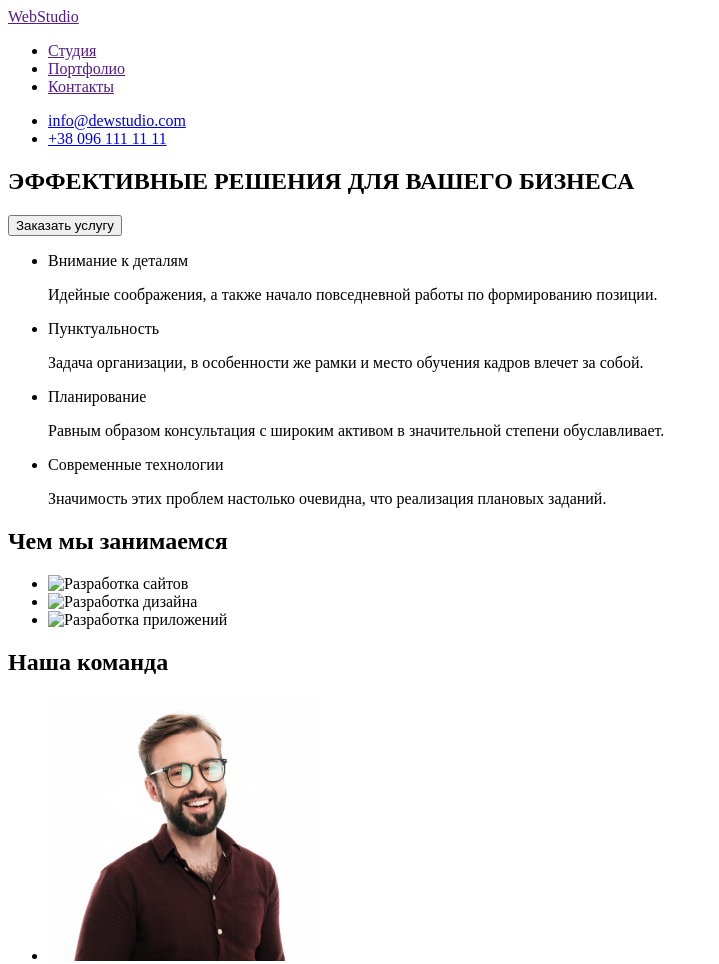
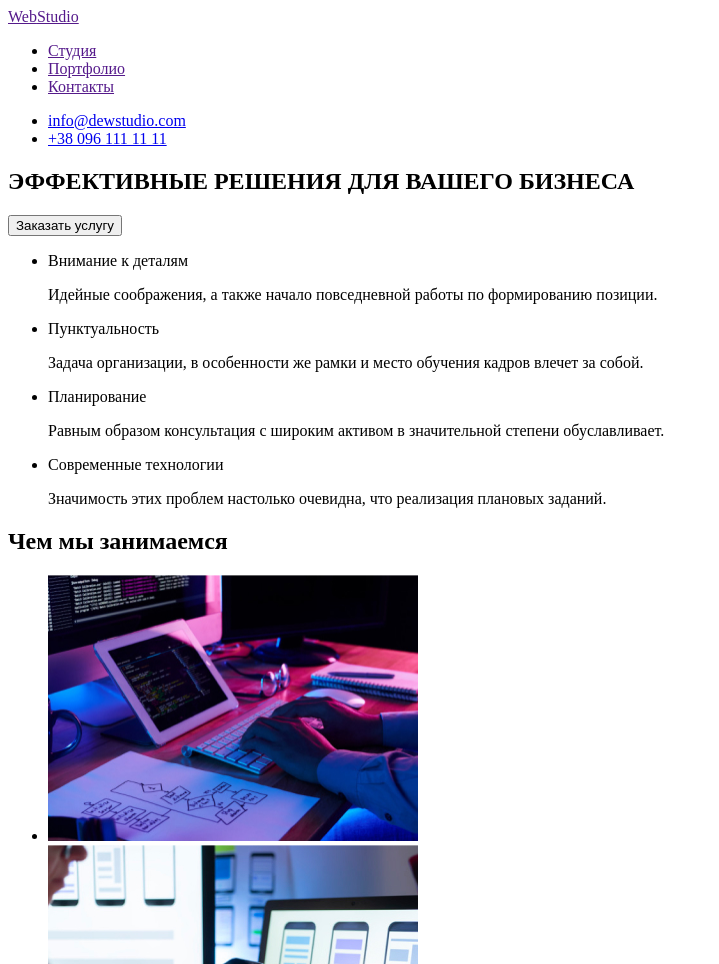
Before and after one commit to IvanKhripko/goit-markup-hw-01, a plain HTML site: page index.html in a window 1280 px wide. Shown: the top 964 px of the page, without its empty margins (0-719 px from the left). Drawn offline with Linux system fonts and the light colour scheme.

Commit message:
fix pathes

```diff
--- a/index.html
+++ b/index.html
@@ -68,13 +68,13 @@
             <h2>Чем мы занимаемся</h2>
             <ul>
                 <li>
-                    <img src="./images/What are we doing/box-1.jpg" alt="Разработка сайтов" width="370" height="266.58">
+                    <img src="./images/What_are_we_doing/box-1.jpg" alt="Разработка сайтов" width="370" height="266.58">
                 </li>
                 <li>
-                    <img src="./images/What are we doing/box-2.jpg" alt="Разработка дизайна" width="370" height="266.58">
+                    <img src="./images/What_are_we_doing/box-2.jpg" alt="Разработка дизайна" width="370" height="266.58">
                 </li>
                 <li>
-                    <img src="./images/What are we doing/box-3.jpg" alt="Разработка приложений" width="370" height="266.58">
+                    <img src="./images/What_are_we_doing/box-3.jpg" alt="Разработка приложений" width="370" height="266.58">
                 </li>
             </ul>
         </section>
```
